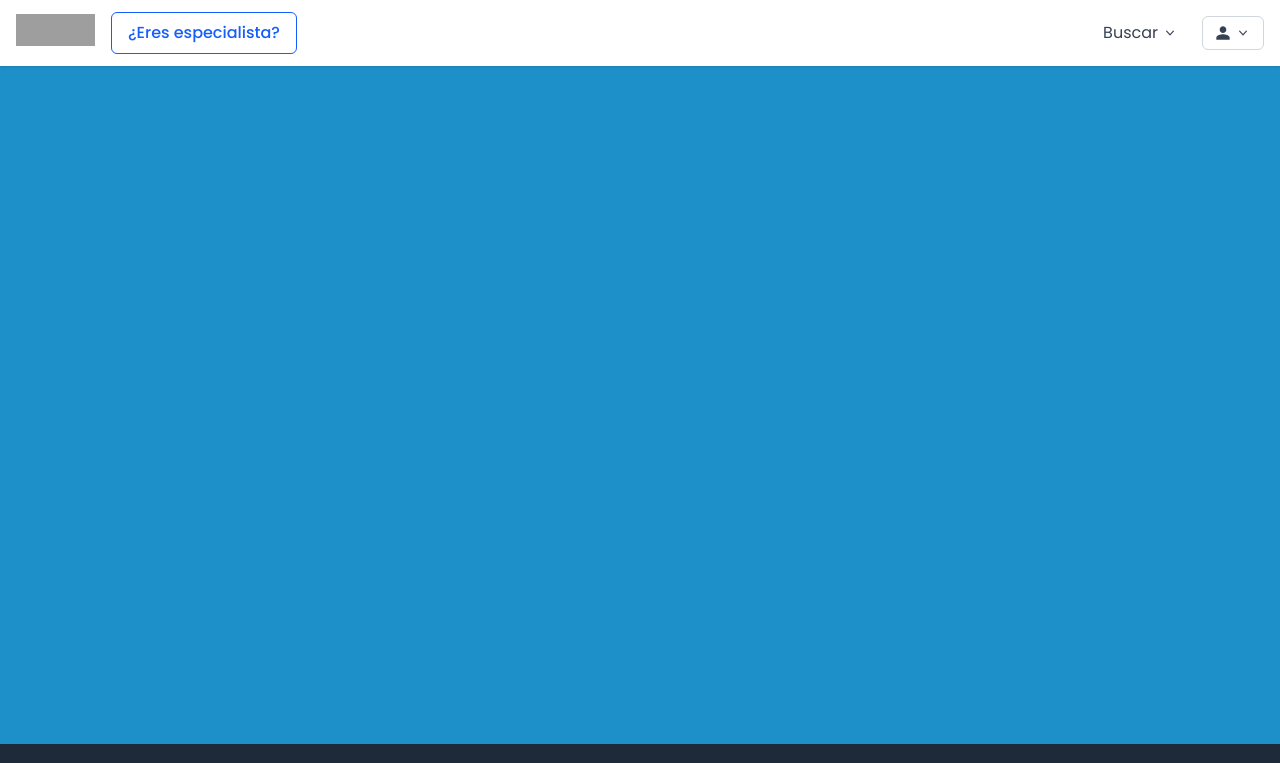
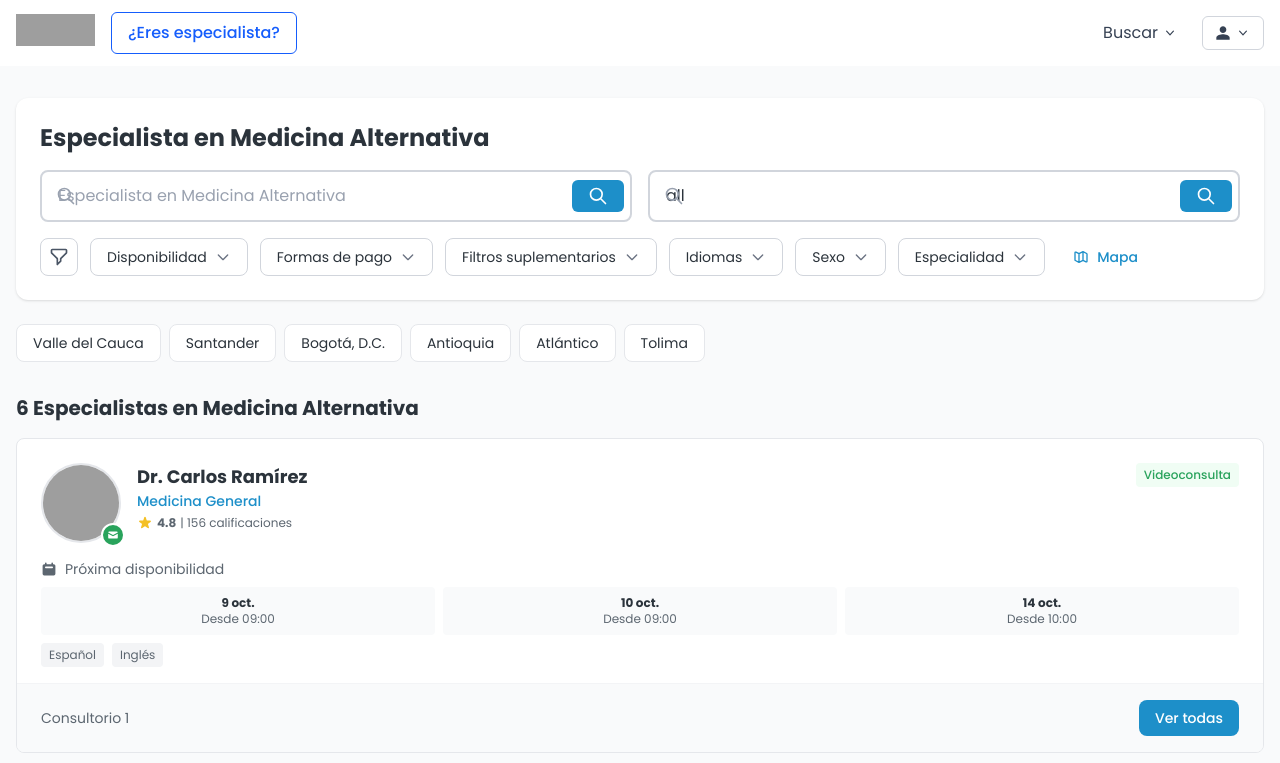
Before and after one commit to sergprl/NC_Coordinacion_Citas_Teleasistencia_FrontEnd, a React (Vite) app: page /s/medico-general in a window 1280 px wide. Shown: the top 763 px of the page. Built offline with nearby package versions, Linux system fonts and the light colour scheme; grey boxes are pictures that could not be loaded.

Commit message:
DoctoprSearch y rutas

```diff
--- a/src/App.tsx
+++ b/src/App.tsx
@@ -10,7 +10,7 @@ import LandingPage from "./pages/LandingPage";
 import Login from "./pages/Login";
 import Register from "./pages/Register";
 import DoctorSearch from "./pages/DoctorSearch";
-// import ArticlesList from "./pages/ArticlesList";
+import ArticlesList from "./pages/ArticlesList";
 import Dashboard from "./pages/Dashboard";
 import Pricing from "./pages/Pricing";
 import JoinUs from "./pages/JoinUs";
@@ -25,8 +25,8 @@ const App: React.FC = () => {
             <Route path="/" element={<LandingPage />} />
             <Route path="/login" element={<Login />} />
             <Route path="/registro" element={<Register />} />
-            <Route path="/medico-general" element={<DoctorSearch />} />
-            {/* <Route path="/articulos-medicos" element={<ArticlesList />} /> */}
+            <Route path="/s/medico-general" element={<DoctorSearch />} />
+            <Route path="/articulos-medicos" element={<ArticlesList />} />
             <Route path="/precios" element={<Pricing />} />
             <Route path="/unete" element={<JoinUs />} />
 
--- a/src/pages/DoctorSearch.tsx
+++ b/src/pages/DoctorSearch.tsx
@@ -2,177 +2,190 @@
 import React, { useState } from 'react';
 import { mockDoctors, mockSpecialties } from '../utils/mockData';
 import type { Doctor } from '../types';
-import Card from '../components/common/Card';
-import Button from '../components/common/Button';
+import SearchBar from '../components/common/SearchBar';
+import FilterDropdown from '../components/common/FilterDropdown';
+import DoctorCard from '../components/common/DoctorCard';
 
 const DoctorSearch: React.FC = () => {
-  const [selectedSpecialty, setSelectedSpecialty] = useState<string>('all');
   const [searchQuery, setSearchQuery] = useState('');
+  const [location, setLocation] = useState('all');
+  const [availability, setAvailability] = useState('all');
+  const [paymentMethod, setPaymentMethod] = useState('all');
+  const [additionalFilters, setAdditionalFilters] = useState('all');
+  const [language, setLanguage] = useState('all');
+  const [gender, setGender] = useState('all');
+  const [specialty, setSpecialty] = useState('all');
   const [doctors] = useState<Doctor[]>(mockDoctors);
 
+  const locationOptions = [
+    { value: 'all', label: 'Todas las ubicaciones' },
+    { value: 'bogota', label: 'Bogotá' },
+    { value: 'medellin', label: 'Medellín' },
+    { value: 'cali', label: 'Cali' }
+  ];
+
+  const availabilityOptions = [
+    { value: 'all', label: 'Cualquier momento' },
+    { value: 'today', label: 'Hoy' },
+    { value: 'tomorrow', label: 'Mañana' },
+    { value: 'week', label: 'Esta semana' }
+  ];
+
+  const paymentOptions = [
+    { value: 'all', label: 'Todos' },
+    { value: 'credit', label: 'Tarjeta de crédito' },
+    { value: 'debit', label: 'Tarjeta débito' },
+    { value: 'cash', label: 'Efectivo' }
+  ];
+
+  const additionalOptions = [
+    { value: 'all', label: 'Sin filtro' },
+    { value: 'video', label: 'Videoconsulta' },
+    { value: 'home', label: 'A domicilio' }
+  ];
+
+  const languageOptions = [
+    { value: 'all', label: 'Todos los idiomas' },
+    { value: 'es', label: 'Español' },
+    { value: 'en', label: 'Inglés' },
+    { value: 'fr', label: 'Francés' }
+  ];
+
+  const genderOptions = [
+    { value: 'all', label: 'Todos' },
+    { value: 'male', label: 'Masculino' },
+    { value: 'female', label: 'Femenino' }
+  ];
+
+  const specialtyOptions = [
+    { value: 'all', label: 'Todas las especialidades' },
+    ...mockSpecialties.map(s => ({ value: s.name, label: s.name }))
+  ];
+
   const filteredDoctors = doctors.filter(doctor => {
-    const matchesSpecialty = selectedSpecialty === 'all' || doctor.specialty === selectedSpecialty;
     const matchesSearch = doctor.name.toLowerCase().includes(searchQuery.toLowerCase()) ||
                          doctor.specialty.toLowerCase().includes(searchQuery.toLowerCase());
-    return matchesSpecialty && matchesSearch;
+    const matchesSpecialty = specialty === 'all' || doctor.specialty === specialty;
+    return matchesSearch && matchesSpecialty;
   });
 
   return (
-    <div className="min-h-screen bg-Background py-8">
-      <div className="container mx-auto px-4">
-        {/* Header */}
-        <div className="mb-8">
-          <h1 className="text-4xl font-bold text-Text-Primary mb-3">
-            Encuentra tu especialista
-          </h1>
-          <p className="text-Text-Secondary text-lg">
-            Más de 10,000 médicos certificados disponibles para ti
-          </p>
-        </div>
+    <div className="min-h-screen bg-Background">
+      <div className="container mx-auto px-4 py-8">
+        {/* Header con búsqueda */}
+        <div className="bg-white rounded-xl shadow-sm p-6 mb-6">
+          <div className="mb-4">
+            <h1 className="text-2xl font-bold text-Text-Primary mb-2">
+              Especialista en Medicina Alternativa
+            </h1>
+          </div>
 
-        {/* Search Bar */}
-        <div className="mb-8">
-          <div className="relative">
-            <input
-              type="text"
-              placeholder="Buscar por nombre o especialidad..."
+          {/* Barra de búsqueda principal */}
+          <div className="grid md:grid-cols-2 gap-4 mb-4">
+            <SearchBar
               value={searchQuery}
-              onChange={(e) => setSearchQuery(e.target.value)}
-              className="w-full px-6 py-4 pl-14 text-lg rounded-xl border-2 border-gray-200 focus:border-Primary-500 focus:outline-none transition-colors"
+              onChange={setSearchQuery}
+              placeholder="Especialista en Medicina Alternativa"
             />
-            <svg
-              className="absolute left-5 top-1/2 transform -translate-y-1/2 w-6 h-6 text-gray-400"
-              fill="none"
-              stroke="currentColor"
-              viewBox="0 0 24 24"
-            >
-              <path strokeLinecap="round" strokeLinejoin="round" strokeWidth={2} d="M21 21l-6-6m2-5a7 7 0 11-14 0 7 7 0 0114 0z" />
-            </svg>
+            <SearchBar
+              value={location}
+              onChange={setLocation}
+              placeholder="Dirección, zona, ciudad"
+            />
+          </div>
+
+          {/* Filtros */}
+          <div className="flex flex-wrap gap-3 items-center">
+            <button className="p-2 border border-gray-300 rounded-lg hover:bg-gray-50">
+              <svg className="w-5 h-5 text-gray-600" fill="none" stroke="currentColor" viewBox="0 0 24 24">
+                <path strokeLinecap="round" strokeLinejoin="round" strokeWidth={2} d="M3 4a1 1 0 011-1h16a1 1 0 011 1v2.586a1 1 0 01-.293.707l-6.414 6.414a1 1 0 00-.293.707V17l-4 4v-6.586a1 1 0 00-.293-.707L3.293 7.293A1 1 0 013 6.586V4z" />
+              </svg>
+            </button>
+
+            <FilterDropdown
+              label="Disponibilidad"
+              options={availabilityOptions}
+              value={availability}
+              onChange={setAvailability}
+            />
+
+            <FilterDropdown
+              label="Formas de pago"
+              options={paymentOptions}
+              value={paymentMethod}
+              onChange={setPaymentMethod}
+            />
+
+            <FilterDropdown
+              label="Filtros suplementarios"
+              options={additionalOptions}
+              value={additionalFilters}
+              onChange={setAdditionalFilters}
+            />
+
+            <FilterDropdown
+              label="Idiomas"
+              options={languageOptions}
+              value={language}
+              onChange={setLanguage}
+            />
+
+            <FilterDropdown
+              label="Sexo"
+              options={genderOptions}
+              value={gender}
+              onChange={setGender}
+            />
+
+            <FilterDropdown
+              label="Especialidad"
+              options={specialtyOptions}
+              value={specialty}
+              onChange={setSpecialty}
+            />
+
+            <button className="flex items-center gap-2 px-4 py-2 text-Primary-500 hover:bg-Primary-50 rounded-lg transition-colors text-sm font-medium">
+              <svg className="w-4 h-4" fill="none" stroke="currentColor" viewBox="0 0 24 24">
+                <path strokeLinecap="round" strokeLinejoin="round" strokeWidth={2} d="M9 20l-5.447-2.724A1 1 0 013 16.382V5.618a1 1 0 011.447-.894L9 7m0 13l6-3m-6 3V7m6 10l4.553 2.276A1 1 0 0021 18.382V7.618a1 1 0 00-.553-.894L15 4m0 13V4m0 0L9 7" />
+              </svg>
+              Mapa
+            </button>
           </div>
         </div>
 
-        {/* Specialties Filter */}
-        <div className="mb-8">
-          <h2 className="text-xl font-semibold text-Text-Primary mb-4">Especialidades</h2>
-          <div className="flex flex-wrap gap-3">
+        {/* Tabs de ciudades */}
+        <div className="flex gap-2 mb-6 overflow-x-auto pb-2">
+          {['Valle del Cauca', 'Santander', 'Bogotá, D.C.', 'Antioquia', 'Atlántico', 'Tolima'].map((city) => (
             <button
-              onClick={() => setSelectedSpecialty('all')}
-              className={`px-5 py-2.5 rounded-lg font-medium transition-all ${
-                selectedSpecialty === 'all'
-                  ? 'bg-Primary-500 text-white shadow-md'
-                  : 'bg-white text-Text-Primary border border-gray-200 hover:border-Primary-500'
-              }`}
+              key={city}
+              className="px-4 py-2 bg-white border border-gray-200 rounded-lg hover:border-Primary-500 hover:bg-Primary-50 transition-colors whitespace-nowrap text-sm"
             >
-              Todas
+              {city}
             </button>
-            {mockSpecialties.map(specialty => (
-              <button
-                key={specialty.id}
-                onClick={() => setSelectedSpecialty(specialty.name)}
-                className={`px-5 py-2.5 rounded-lg font-medium transition-all flex items-center gap-2 ${
-                  selectedSpecialty === specialty.name
-                    ? 'bg-Primary-500 text-white shadow-md'
-                    : 'bg-white text-Text-Primary border border-gray-200 hover:border-Primary-500'
-                }`}
-              >
-                <span className="text-xl">{specialty.icon}</span>
-                {specialty.name}
-              </button>
-            ))}
-          </div>
+          ))}
         </div>
 
-        {/* Results */}
+        {/* Resultados */}
         <div className="mb-4">
-          <p className="text-Text-Secondary">
-            {filteredDoctors.length} {filteredDoctors.length === 1 ? 'resultado' : 'resultados'} encontrados
-          </p>
+          <h2 className="text-xl font-bold text-Text-Primary">
+            {filteredDoctors.length} Especialistas en Medicina Alternativa
+          </h2>
         </div>
 
-        {/* Doctors Grid */}
-        <div className="grid grid-cols-1 md:grid-cols-2 lg:grid-cols-3 gap-6">
+        {/* Grid de médicos */}
+        <div className="space-y-4">
           {filteredDoctors.map(doctor => (
-            <Card key={doctor.id} hover padding="none" className="overflow-hidden">
-              {/* Doctor Header */}
-              <div className="relative h-32 bg-gradient-to-r from-Primary-500 to-Primary-700">
-                <div className="absolute -bottom-12 left-6">
-                  <img
-                    src={doctor.avatar}
-                    alt={doctor.name}
-                    className="w-24 h-24 rounded-full border-4 border-white shadow-lg"
-                  />
-                </div>
-                {doctor.available && (
-                  <div className="absolute top-4 right-4 bg-Success-500 text-white px-3 py-1 rounded-full text-sm font-medium flex items-center gap-1">
-                    <span className="w-2 h-2 bg-white rounded-full"></span>
-                    Disponible
-                  </div>
-                )}
-              </div>
-
-              {/* Doctor Info */}
-              <div className="pt-16 px-6 pb-6">
-                <h3 className="text-xl font-bold text-Text-Primary mb-1">
-                  {doctor.name}
-                </h3>
-                <p className="text-Primary-500 font-medium mb-3">
-                  {doctor.specialty}
-                </p>
-
-                {/* Stats */}
-                <div className="flex items-center gap-4 mb-4 text-sm text-Text-Secondary">
-                  <div className="flex items-center gap-1">
-                    <svg className="w-4 h-4 text-Accent-300" fill="currentColor" viewBox="0 0 20 20">
-                      <path d="M9.049 2.927c.3-.921 1.603-.921 1.902 0l1.07 3.292a1 1 0 00.95.69h3.462c.969 0 1.371 1.24.588 1.81l-2.8 2.034a1 1 0 00-.364 1.118l1.07 3.292c.3.921-.755 1.688-1.54 1.118l-2.8-2.034a1 1 0 00-1.175 0l-2.8 2.034c-.784.57-1.838-.197-1.539-1.118l1.07-3.292a1 1 0 00-.364-1.118L2.98 8.72c-.783-.57-.38-1.81.588-1.81h3.461a1 1 0 00.951-.69l1.07-3.292z" />
-                    </svg>
-                    <span className="font-semibold">{doctor.rating}</span>
-                    <span>({doctor.reviewsCount})</span>
-                  </div>
-                  <div>
-                    {doctor.experience} años exp.
-                  </div>
-                </div>
-
-                {/* Languages */}
-                <div className="flex flex-wrap gap-2 mb-4">
-                  {doctor.languages.map((lang, idx) => (
-                    <span
-                      key={idx}
-                      className="px-2 py-1 bg-gray-100 text-Text-Secondary text-xs rounded"
-                    >
-                      {lang}
-                    </span>
-                  ))}
-                </div>
-
-                {/* Price and CTA */}
-                <div className="flex items-center justify-between pt-4 border-t border-gray-100">
-                  <div>
-                    <p className="text-xs text-Text-Secondary">Desde</p>
-                    <p className="text-2xl font-bold text-Text-Primary">
-                      ${(doctor.price / 1000).toFixed(0)}k
-                    </p>
-                  </div>
-                  <Button size="sm">
-                    Ver perfil
-                  </Button>
-                </div>
-
-                {doctor.nextAvailable && (
-                  <p className="mt-3 text-xs text-Secondary-400 flex items-center gap-1">
-                    <svg className="w-4 h-4" fill="none" stroke="currentColor" viewBox="0 0 24 24">
-                      <path strokeLinecap="round" strokeLinejoin="round" strokeWidth={2} d="M12 8v4l3 3m6-3a9 9 0 11-18 0 9 9 0 0118 0z" />
-                    </svg>
-                    {doctor.nextAvailable}
-                  </p>
-                )}
-              </div>
-            </Card>
+            <DoctorCard
+              key={doctor.id}
+              doctor={doctor}
+              onViewProfile={(id) => console.log('Ver perfil', id)}
+              onBookAppointment={(id) => console.log('Agendar cita', id)}
+            />
           ))}
         </div>
 
         {filteredDoctors.length === 0 && (
-          <div className="text-center py-16">
+          <div className="text-center py-16 bg-white rounded-xl">
             <svg className="w-24 h-24 mx-auto text-gray-300 mb-4" fill="none" stroke="currentColor" viewBox="0 0 24 24">
               <path strokeLinecap="round" strokeLinejoin="round" strokeWidth={2} d="M9.172 16.172a4 4 0 015.656 0M9 10h.01M15 10h.01M21 12a9 9 0 11-18 0 9 9 0 0118 0z" />
             </svg>
@@ -180,7 +193,7 @@ const DoctorSearch: React.FC = () => {
               No se encontraron resultados
             </h3>
             <p className="text-Text-Secondary">
-              Intenta con otra búsqueda o especialidad
+              Intenta ajustar los filtros de búsqueda
             </p>
           </div>
         )}
```
Also changed, not shown: src/components/common/index.ts (added, +25 -0 lines).
